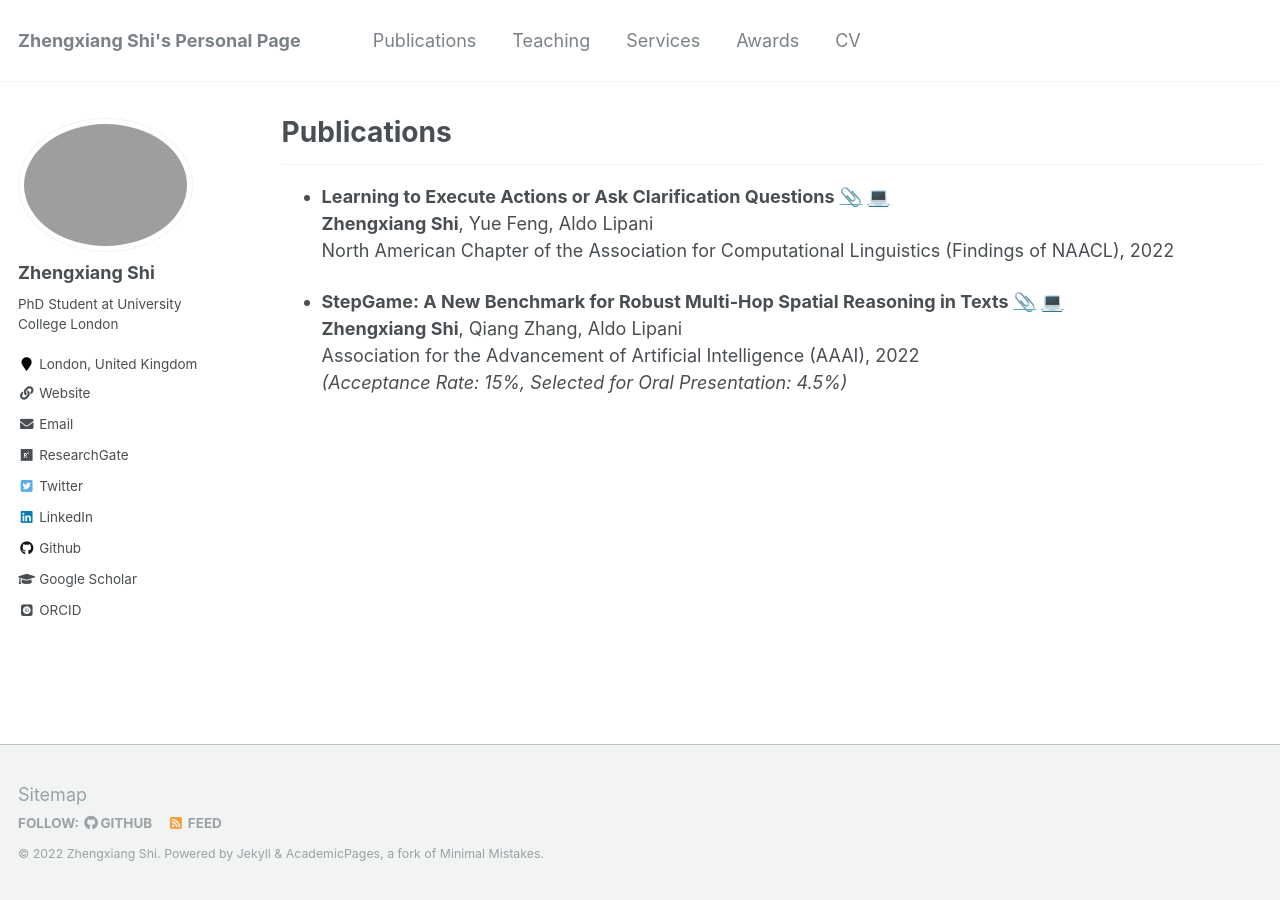
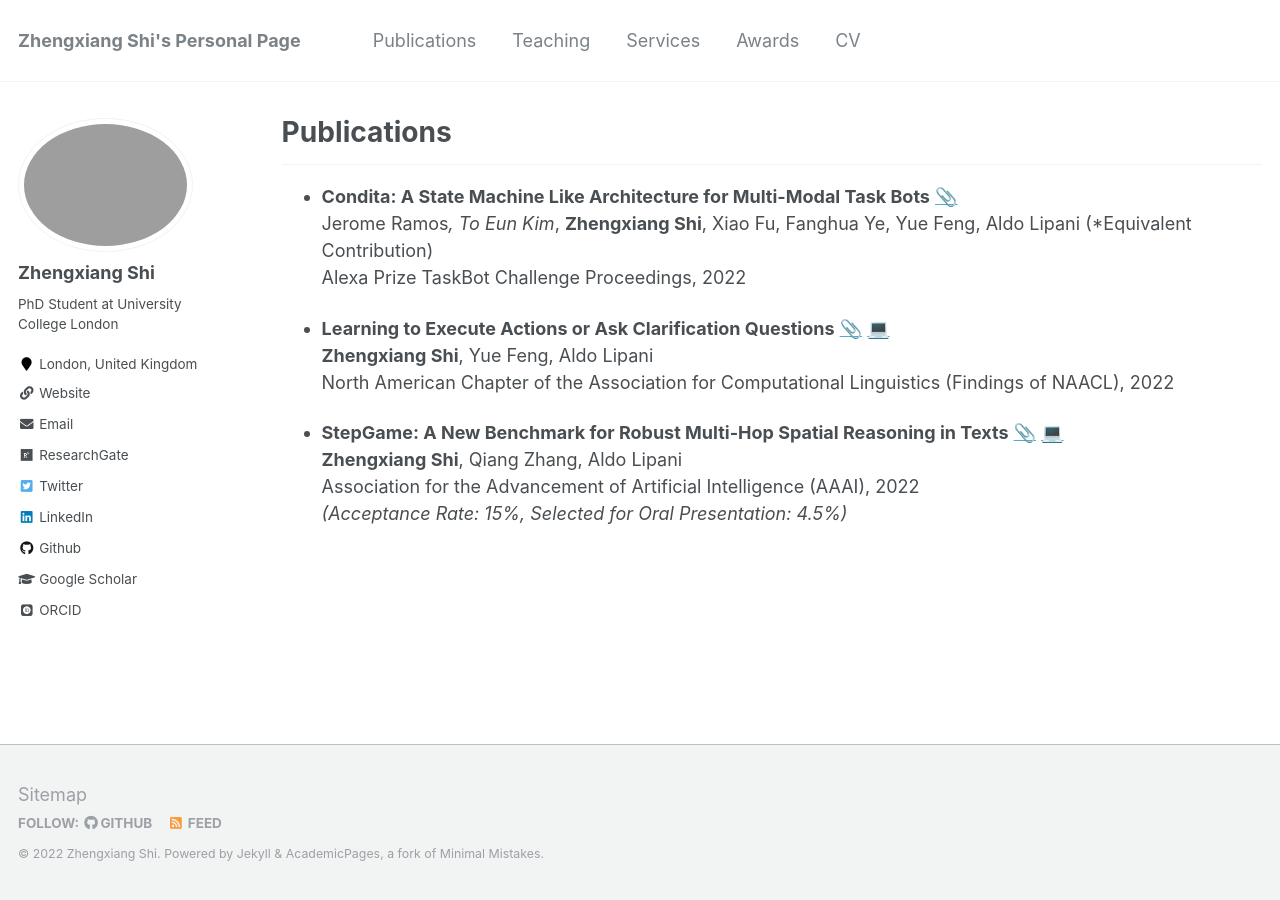
Before and after one commit to ZhengxiangShi/zhengxiangshi.github.io, a Jekyll site: the page built from _pages/publications.md, in a window 1280 px wide. Built offline with Jekyll 4.4.1, drawn with Linux system fonts in a browser that asks for light colours; emoji names are drawn with the system emoji font; some web fonts are replaced.

Commit message:
feat: add alexa proceedings

```diff
--- a/_pages/publications.md
+++ b/_pages/publications.md
@@ -7,6 +7,10 @@ author_profile: true
 
 
 ------
+* **Condita: A State Machine Like Architecture for Multi-Modal Task Bots** [:paperclip:](https://www.amazon.science/alexa-prize/proceedings/condita-a-state-machine-like-architecture-for-multi-modal-task-bots) <br />
+  Jerome Ramos*, To Eun Kim*, **Zhengxiang Shi**, Xiao Fu, Fanghua Ye, Yue Feng, Aldo Lipani (*Equivalent Contribution) <br />
+  Alexa Prize TaskBot Challenge Proceedings, 2022 <br />
+
 * **Learning to Execute Actions or Ask Clarification Questions** [:paperclip:](https://arxiv.org/abs/2204.08373) [:computer:](https://github.com/ZhengxiangShi/LearnToAsk) <br />
   **Zhengxiang Shi**, Yue Feng, Aldo Lipani <br />
   North American Chapter of the Association for Computational Linguistics (Findings of NAACL), 2022 <br />
```
